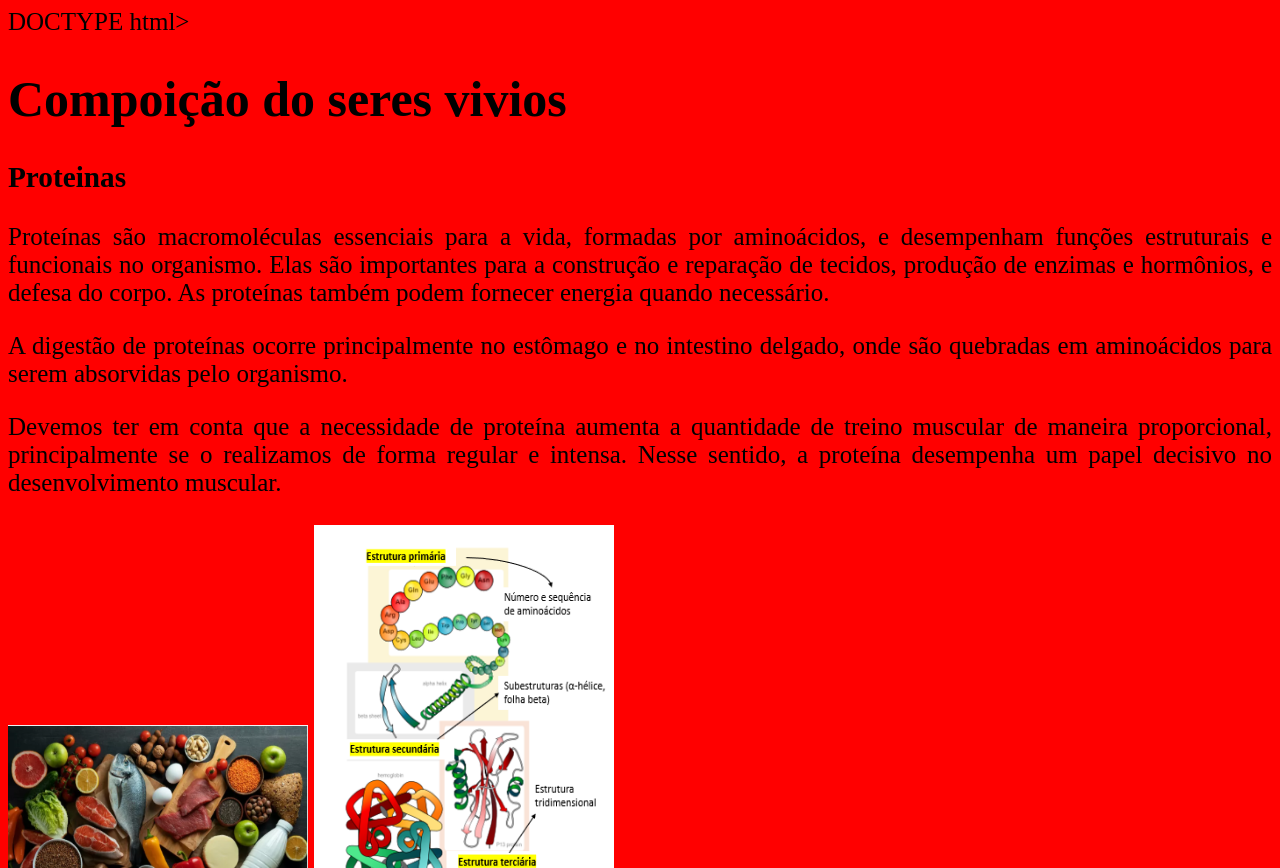
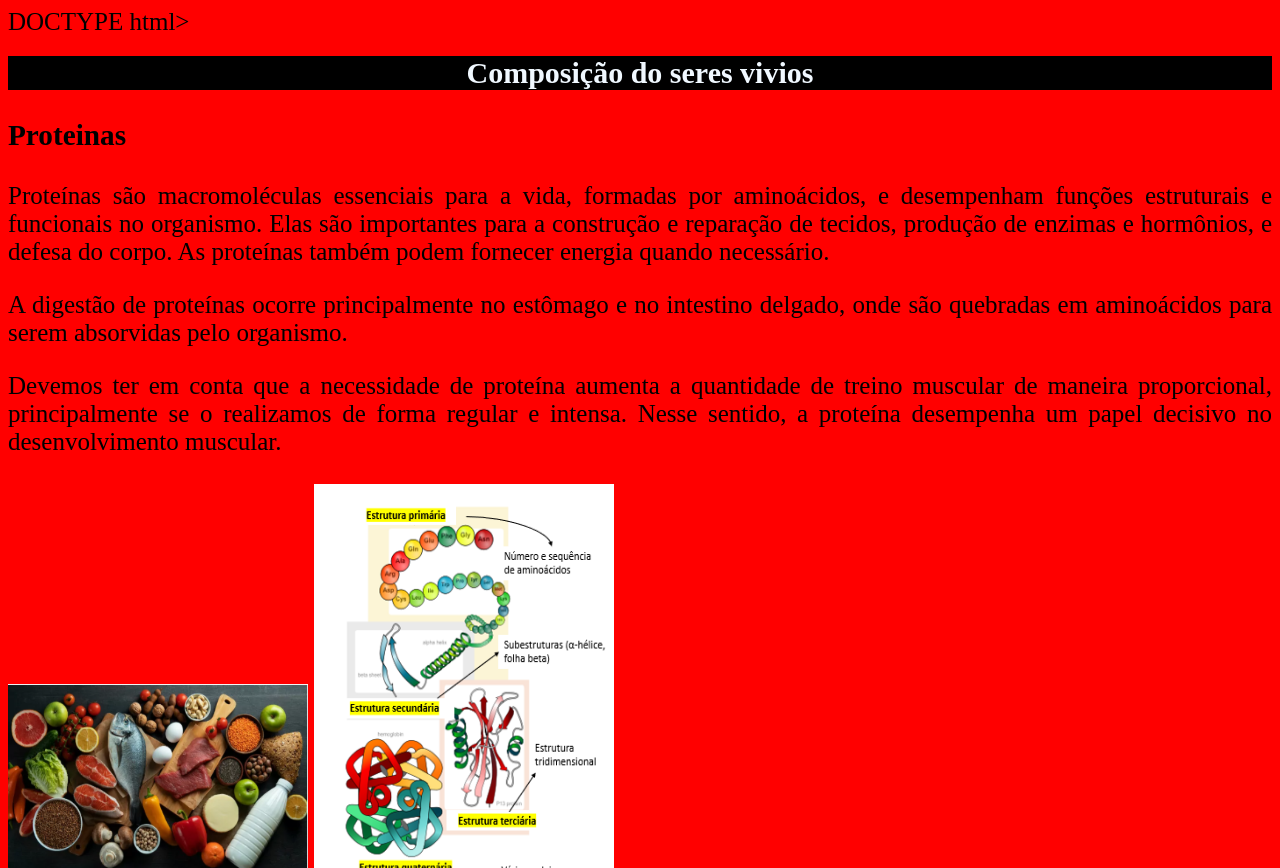
Before and after one commit to victorsouzacardoso/exercicio-2, a plain HTML site: page index.html in a window 1280 px wide. Shown: the top 868 px of the page. Drawn offline with Linux system fonts and the light colour scheme.

Commit message:
02/07/2025

```diff
--- a/index.html
+++ b/index.html
@@ -7,7 +7,7 @@ DOCTYPE html>
     <title>Proteínas</title>
 </head>
 <body>
-    <h1>Compoição do seres vivios</h1>
+    <h1>Composição do seres vivios</h1>
     <h3>Proteinas</h3>
     <p>Proteínas são macromoléculas essenciais para a vida, formadas por aminoácidos, e desempenham funções estruturais e funcionais no organismo. Elas são importantes para a construção e reparação de tecidos, produção de enzimas e hormônios, e defesa do corpo. As proteínas também podem fornecer energia quando necessário.
     <br>
--- a/style.css
+++ b/style.css
@@ -4,3 +4,10 @@ body {
     text-align: justify;
     font-size: 25px;
 }
+
+h1{
+    background-color: black;
+    color: aliceblue;
+    text-align: center;
+    font-size: 30px;
+}
```
